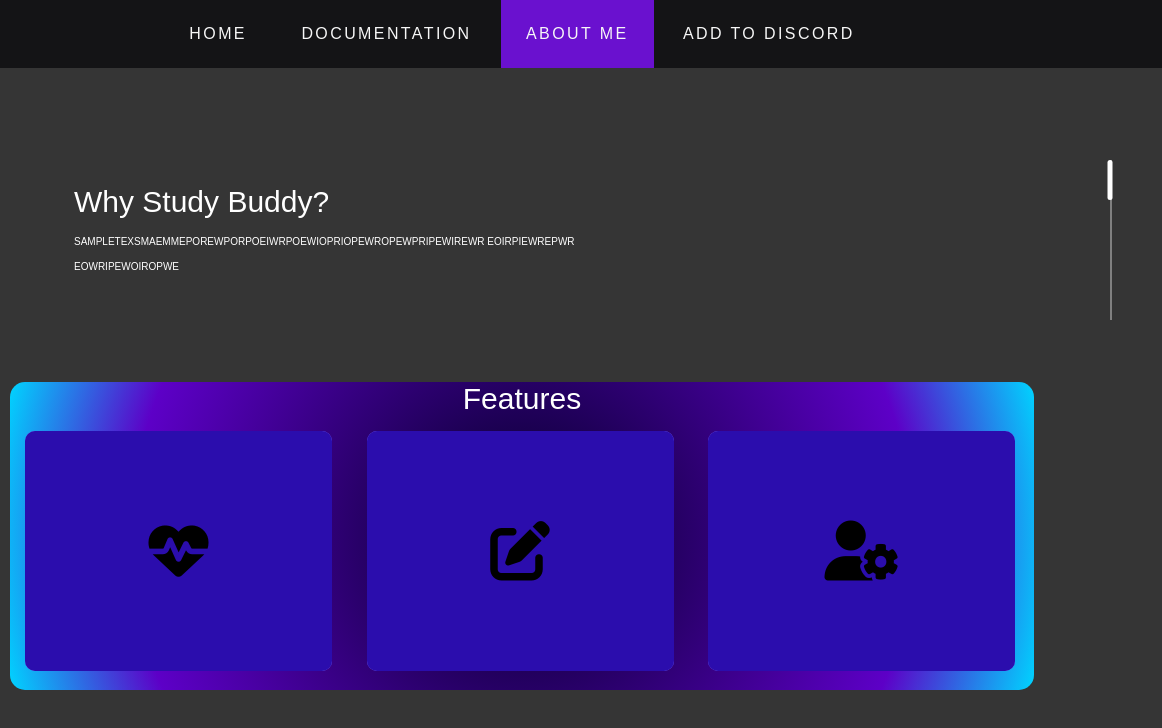
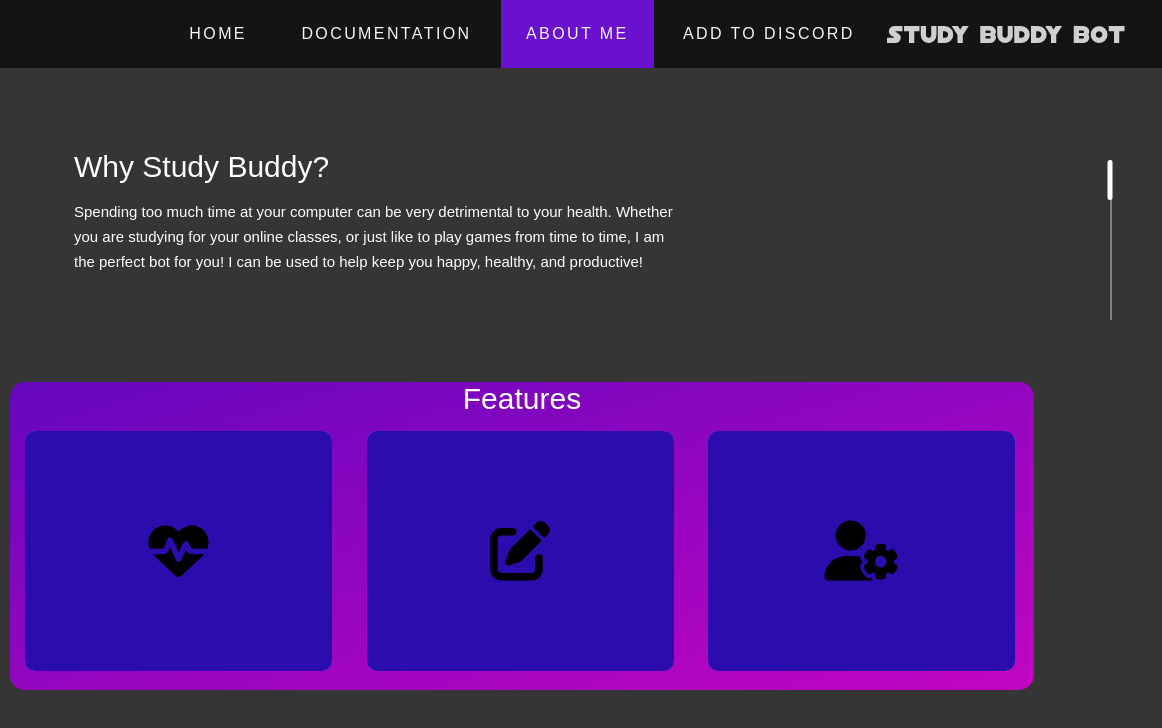
Before and after one commit to leer78/Study-Buddy-Discord-Bot, a plain HTML site: page Website/public/aboutme.html in a window 1280 px wide. Shown: the full height of the page, 118-1280 px from the left. Drawn offline with Linux system fonts and the light colour scheme.

Commit message:
updated website

```diff
--- a/Website/public/aboutme.html
+++ b/Website/public/aboutme.html
@@ -36,30 +36,27 @@
         <div id = "slider">
             <div class = msg-col>
               <h1>Why Study Buddy?</h1>
-              <p>SAMPLETEXSMAEMMEPOREWPORPOEIWRPOEWIOPRIOPEWROPEWPRIPEWIREWR
-                EOIRPIEWREPWRPWEI
-                EOWRIPEWOIROPWE
+              <p>Spending too much time at your computer can be very detrimental to your health.
+                Whether you are studying for your online classes, or just like to play games from time to time,
+                 I am the perfect bot for you! I can be used to help keep you happy, healthy, and productive!
               </p>
             </div>
             <div class = msg-col>
-              <h1>Uses</h1>
-              <p>SAMPLETEXSMAEMMEPOREWPORPOEIWRPOEWIOPRIOPEWROPEWPRIPEWIREWR
-                EOIRPIEWREPWRPWEI
-                EOWRIPEWOIROPWE
+              <h1>Benefits</h1>
+              <p>I am very easy to use, and allow you to access me at any time on your Discord!
+                I know with online school and video games you are probably on your computer a lot.
+                 Why not let me organize and remind you of all your productivity and health concerns, all in one centralized location!
               </p>
             </div>
             <div class = msg-col>
               <h1>Our motive</h1>
-              <p>SAMPLETEXSMAEMMEPOREWPORPOEIWRPOEWIOPRIOPEWROPEWPRIPEWIREWR
-                EOIRPIEWREPWRPWEI
-                EOWRIPEWOIROPWE
+              <p>My creators found it hard to stay focused and healthy while on their computers. They found many remedies to cope with these issues,
+                but they were very busy and could not find time to schedule and keep track of it all. As a result, I was created to solve their problems, and hopfull yours too!
               </p>
             </div>
             <div class = msg-col>
-              <h1>Want to learn more?</h1>
-              <p>SAMPLETEXSMAEMMEPOREWPORPOEIWRPOEWIOPRIOPEWROPEWPRIPEWIREWR
-                EOIRPIEWREPWRPWEI
-                EOWRIPEWOIROPWE
+              <h1>Who Created Me?</h1>
+              <p>I was created by Daniel Wagner, Ryan Lee, Ryan Tobia, and Luke Avveduto as part of RU Hacks 2021 !
               </p>
             </div>
         </div>
--- a/Website/public/static/css/aboutme.css
+++ b/Website/public/static/css/aboutme.css
@@ -8,8 +8,8 @@ body {
     overflow-y: hidden;
 }
 .msg-container{
-    width: 500px;
-    height: 280px;
+    width: 600px;
+    height: 350px;
     position: absolute;
     left: 15%;
     top: 40%;
@@ -37,7 +37,7 @@ body {
 
  .msg-col p{
      color: white;
-     font-size: 10px;
+     font-size: 15px;
      line-height: 25px;
  }
 
@@ -77,8 +77,8 @@ body {
     width: 80%;
     height: 40%;
     margin: 10px auto;
-    background: rgb(2,0,36);
-    background: radial-gradient(circle, rgba(2,0,36,1) 0%, rgba(2,0,36,1) 0%, rgba(93,0,199,1) 73%, rgba(0,212,255,1) 100%);;
+    background: rgb(101, 7, 189);
+    background:  linear-gradient(to bottom right, rgb(101,7,189), rgb(194, 5, 194));
     border-radius: 15px;
     top: 38vh;
 
--- a/Website/public/static/css/navbar.css
+++ b/Website/public/static/css/navbar.css
@@ -23,7 +23,7 @@ body {
     background-color: rgba(12, 12, 14, 0.8);
     text-align: center;
     z-index: 1;
-    background-image: url(..\images/studybuddybotLogo.png);
+    background-image: url('../images/studybuddybotLogo.png');
     background-repeat: no-repeat;
     position: relative;
     background-position-x: 97%;
```
